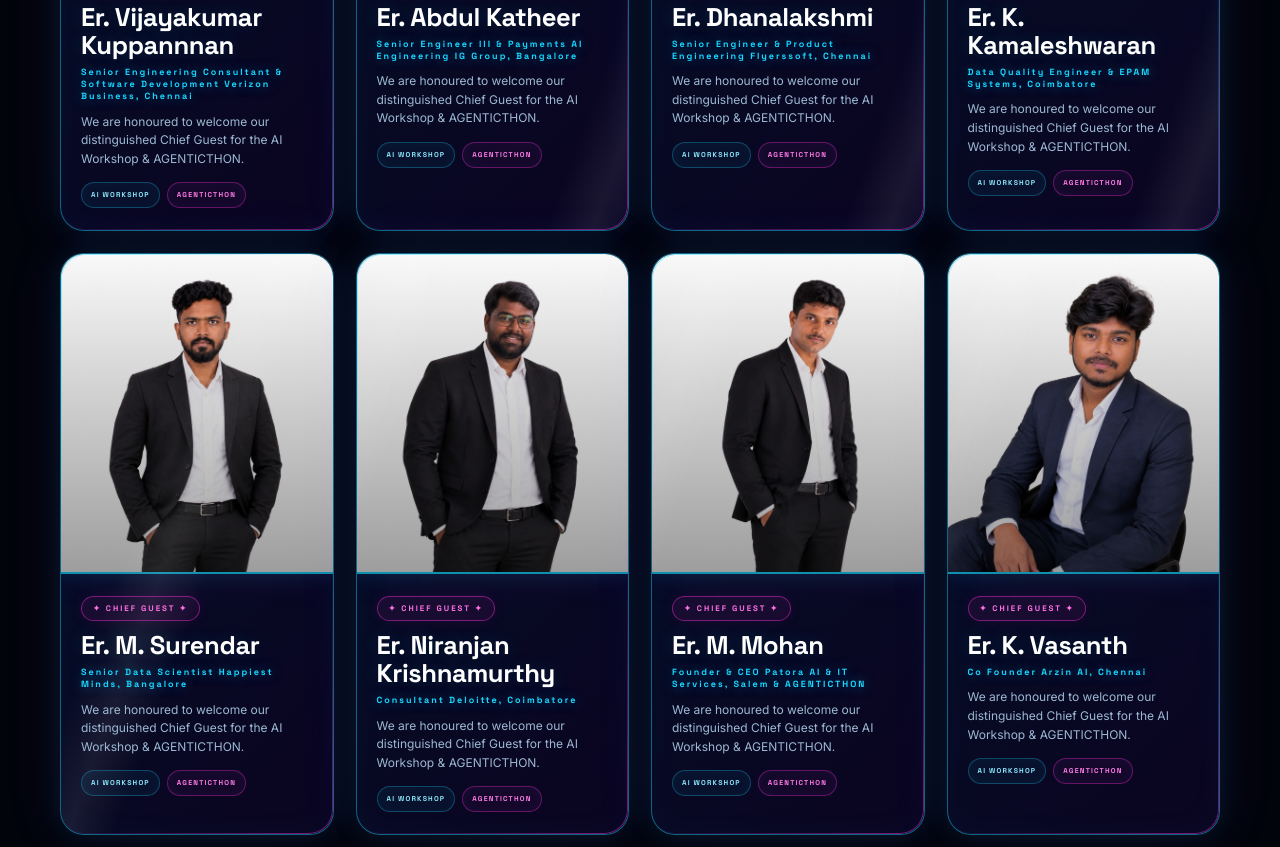
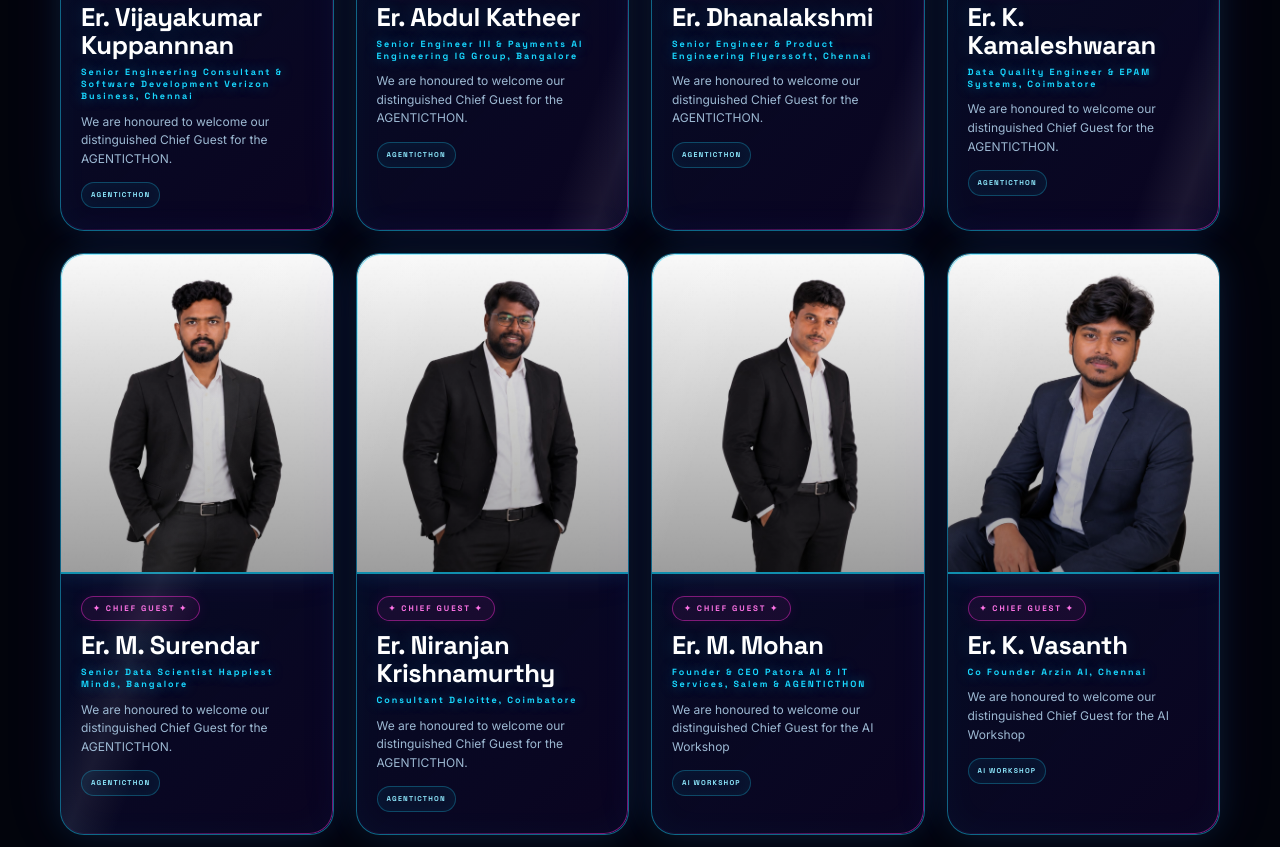
Before and after one commit to CodingClubAI-DS/Coding-Club-Event---1-Web, a website: page index.html in a window 1280 px wide. Shown: the part 3833-4680 px from the top of the page. Drawn offline with Linux system fonts and the light colour scheme.

Commit message:
Update website changes

```diff
--- a/index.html
+++ b/index.html
@@ -1970,11 +1970,10 @@
 
                         <p>
                             We are honoured to welcome our distinguished Chief Guest
-                            for the AI Workshop &amp; AGENTICTHON.
+                            for the AGENTICTHON.
                         </p>
 
                         <div class="chief-guest-events">
-                            <span>AI WORKSHOP</span>
                             <span>AGENTICTHON</span>
                         </div>
                     </div>
@@ -1995,11 +1994,10 @@
 
                         <p>
                             We are honoured to welcome our distinguished Chief Guest
-                            for the AI Workshop &amp; AGENTICTHON.
+                            for the AGENTICTHON.
                         </p>
 
                         <div class="chief-guest-events">
-                            <span>AI WORKSHOP</span>
                             <span>AGENTICTHON</span>
                         </div>
                     </div>
@@ -2020,11 +2018,10 @@
 
                         <p>
                             We are honoured to welcome our distinguished Chief Guest
-                            for the AI Workshop &amp; AGENTICTHON.
+                            for the AGENTICTHON.
                         </p>
 
                         <div class="chief-guest-events">
-                            <span>AI WORKSHOP</span>
                             <span>AGENTICTHON</span>
                         </div>
                     </div>
@@ -2045,11 +2042,10 @@
 
                         <p>
                             We are honoured to welcome our distinguished Chief Guest
-                            for the AI Workshop &amp; AGENTICTHON.
+                            for the AGENTICTHON.
                         </p>
 
                         <div class="chief-guest-events">
-                            <span>AI WORKSHOP</span>
                             <span>AGENTICTHON</span>
                         </div>
                     </div>
@@ -2069,12 +2065,11 @@
                         <h3>Senior Data Scientist Happiest Minds, Bangalore</h3>
 
                         <p>
-                            We are honoured to welcome our distinguished Chief Guest
-                            for the AI Workshop &amp; AGENTICTHON.
+                          We are honoured to welcome our distinguished Chief Guest
+                            for the AGENTICTHON.
                         </p>
 
                         <div class="chief-guest-events">
-                            <span>AI WORKSHOP</span>
                             <span>AGENTICTHON</span>
                         </div>
                     </div>
@@ -2094,12 +2089,11 @@
                         <h3>Consultant Deloitte, Coimbatore</h3>
 
                         <p>
-                            We are honoured to welcome our distinguished Chief Guest
-                            for the AI Workshop &amp; AGENTICTHON.
+                           We are honoured to welcome our distinguished Chief Guest
+                            for the AGENTICTHON.
                         </p>
 
                         <div class="chief-guest-events">
-                            <span>AI WORKSHOP</span>
                             <span>AGENTICTHON</span>
                         </div>
                     </div>
@@ -2120,12 +2114,11 @@
 
                         <p>
                             We are honoured to welcome our distinguished Chief Guest
-                            for the AI Workshop &amp; AGENTICTHON.
+                            for the AI Workshop
                         </p>
 
                         <div class="chief-guest-events">
                             <span>AI WORKSHOP</span>
-                            <span>AGENTICTHON</span>
                         </div>
                     </div>
                 </article>
@@ -2145,12 +2138,11 @@
 
                         <p>
                             We are honoured to welcome our distinguished Chief Guest
-                            for the AI Workshop &amp; AGENTICTHON.
+                            for the AI Workshop
                         </p>
 
                         <div class="chief-guest-events">
                             <span>AI WORKSHOP</span>
-                            <span>AGENTICTHON</span>
                         </div>
                     </div>
                 </article>
@@ -2228,7 +2220,7 @@
                         <div class="person faculty-card student-coordinator-card">
                             <img src="assets/JayapriyaMam.jpeg" alt="Jayapriya AP/AI&DS">
                             <b>Jayapriya P AP/AI&amp;DS</b>
-                            <small>STAFF COORDINATOR - WORKSHOP</small>
+                            <small>FACULTYCOORDINATOR - WORKSHOP</small>
                             <em>AI &amp; DS · Mahendra Engineering College</em>
                         </div>
 
@@ -2236,7 +2228,7 @@
                         <div class="person faculty-card student-coordinator-card">
                             <img src="assets/KavithaC.jpeg" alt="Kavitha C AP/AI&DS">
                             <b>Kavitha C AP/AI&amp;DS</b>
-                            <small>STAFF COORDINATOR - WORKSHOP</small>
+                            <small>FACULTY COORDINATOR - WORKSHOP</small>
                             <em>AI &amp; DS · Mahendra Engineering College</em>
                         </div>
 
@@ -2244,7 +2236,7 @@
                         <div class="person faculty-card workshop-card">
                             <img src="assets/Gomathi.jpeg" alt="Kavitha L S AP/AI&DS">
                             <b>Gomathi M AP/AI&amp;DS</b>
-                            <small>STAFF COORDINATOR - WORKSHOP</small>
+                            <small>FACULTY COORDINATOR - WORKSHOP</small>
                             <em>AI &amp; DS · Mahendra Engineering College</em>
                         </div>
 
@@ -2268,7 +2260,7 @@
                         <div class="person faculty-card workshop-card">
                             <img src="assets/Mekalamam.jpeg" alt="Mekala R AP/AI&DS">
                             <b>Mekala R AP/AI&amp;DS</b>
-                            <small>STAFF COORDINATOR - AGENTICTHON</small>
+                            <small>FACULTY COORDINATOR - AGENTICTHON</small>
                             <em>AI &amp; DS · Mahendra Engineering College</em>
                         </div>
 
@@ -2276,7 +2268,7 @@
                         <div class="person faculty-card">
                             <img src="assets/AravindrajV.jpeg" alt="Aravindraj V AP/AI&DS">
                             <b>Aravindraj V AP/AI&amp;DS</b>
-                            <small>STAFF COORDINATOR - AGENTICTHON</small>
+                            <small>FACULTY COORDINATOR - AGENTICTHON</small>
                             <em>AI &amp; DS · Mahendra Engineering College</em>
                         </div>
 
@@ -2284,7 +2276,7 @@
                         <div class="person faculty-card hackathon-card">
                             <img src="assets/DeepaA.jpeg" alt="Gomathi M AP/AI&DS">
                             <b>Deepa A AP/AI&amp;DS</b>
-                            <small>STAFF COORDINATOR - AGENTICTHON</small>
+                            <small>FACULTY COORDINATOR - AGENTICTHON</small>
                             <em>AI &amp; DS · Mahendra Engineering College</em>
                         </div>
 
```
